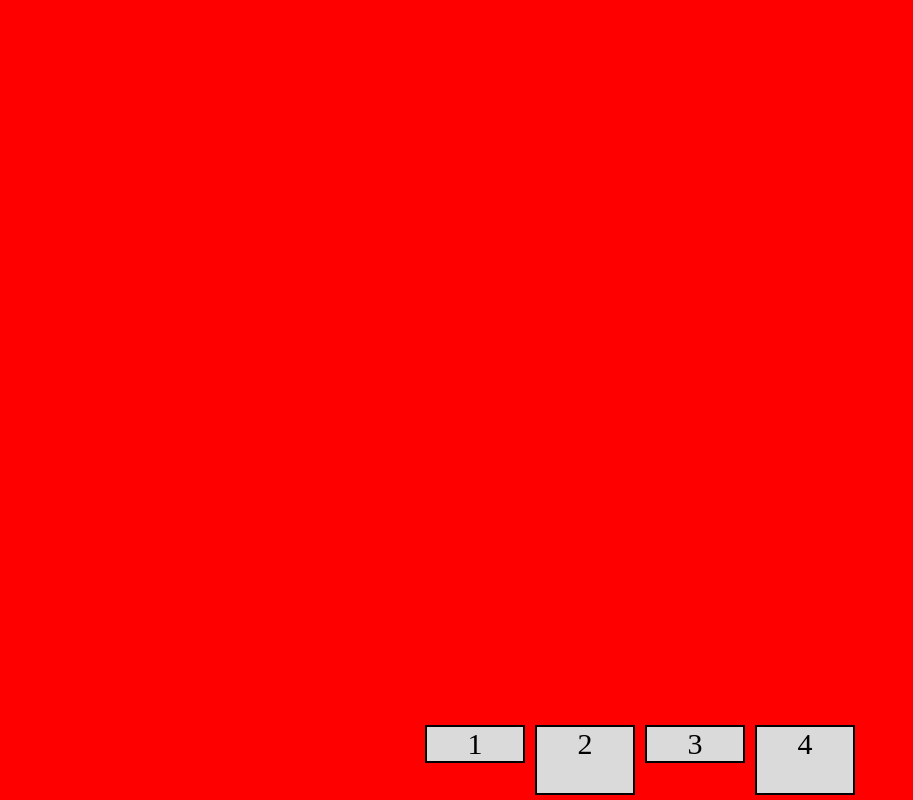
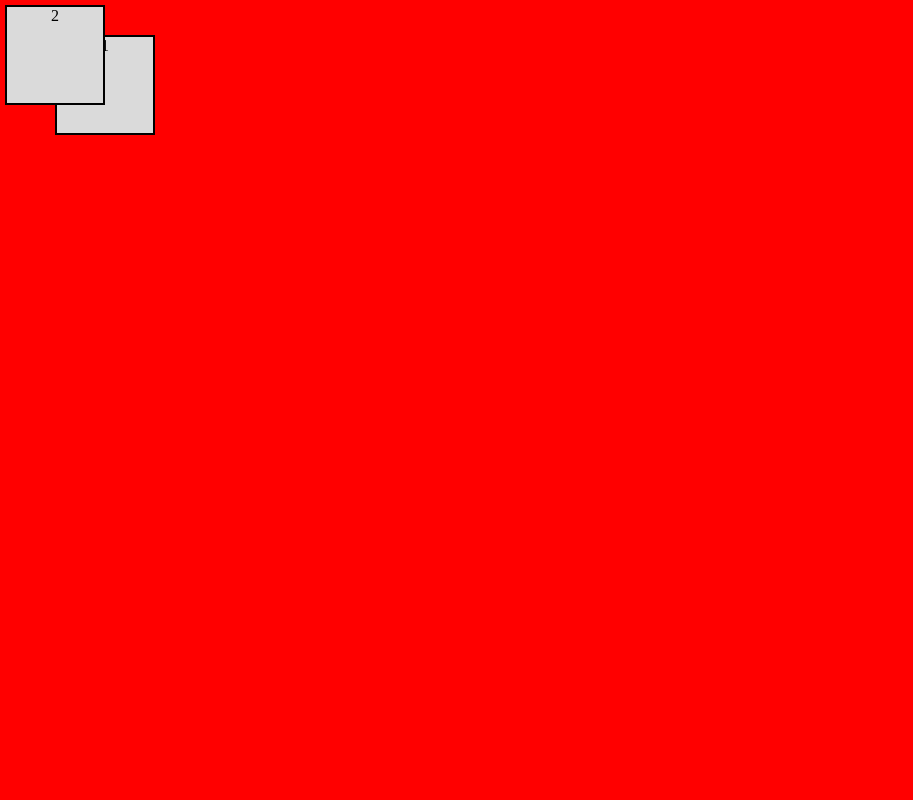
Before and after one commit to ramansaini14/November-2024, a plain HTML site: page CSS/DAY4/index.html in a window 1280 px wide. Shown: the whole page, without its empty margins (0-913 px from the left). Drawn offline with Linux system fonts and the light colour scheme.

Commit message:
transitionProperties Updated

```diff
--- a/CSS/DAY4/index.html
+++ b/CSS/DAY4/index.html
@@ -16,12 +16,12 @@
       display: flex;
       /* flex-direction: row;
       flex-wrap: wrap; */
-      flex-flow: row wrap;
-      justify-content: center;
+      /* flex-flow: row wrap;
+      justify-content: center; */
       /* justify-items: center; */
       /* justify-self: center; */
       /* align-self: stretch; */
-      align-items: last baseline;
+      /* align-items: last baseline; */
       /* align-items: last baseline; */
       /* justify-items: center; */
 
@@ -29,8 +29,9 @@
     .container > div{
       width: 100px;
       margin: 5px;
+      height: 100px;
       /* line-height: 80px; */
-      font-size: 30px;
+      /* font-size: 30px; */
       background-color: #dadada;
       border: 2px solid black;
       text-align: center;
@@ -38,17 +39,26 @@
     }
     .one{
       /* align-self: baseline; */
-      height: 70px;
+      /* height: 70px; */
+      position: absolute;
+      left: 50px;
+      top: 30px;
+      z-index: 0;
 
   }
+  .two{
+    z-index: 1;
+  }
+
+
   </style>
 </head>
 <body>
     <div class="container">
-      <div>1</div>
-      <div class="one">2</div>
-      <div>3</div>
-      <div class="one">4</div>
+      <div class="one">1</div>
+      <div class="two">2</div>
+      <!-- <div>3</div>
+      <div class="one">4</div> -->
       <!-- <div>5</div>
       <div class="one">6</div>
       <div>7</div>
--- /dev/null
+++ b/CSS/DAY5/style.css
@@ -0,0 +1,42 @@
+/* p{
+    border: 2px solid black;
+    writing-mode: vertical-rl;
+    height: 200px;
+
+
+} */
+/* .container{
+    border: 2px solid black;
+    display: flex;
+} */
+/* h2{ */
+    /* border: 2px solid black; */
+
+/* } */
+
+div{
+    height: 100px;
+    width: 100px;
+    background: linear-gradient(to top right, red 0%, green 30%, blue 80%);
+    /* transform: translate(50px, 50px) rotate(45deg) ; */
+    /* transform: translate(50px, 50px) skew(30deg); */
+    transform: translate(0px, 0px) scale(1);
+    border: 2px solid black;
+    /* transition:  all 0ms cubic- 3s ;  */
+    transition-property: all;
+    transition-duration: 4s;
+    transition-delay: 0ms;
+    transition-timing-function: cubic-bezier(0.73, 0.17, 0.29, 0.75);
+
+    /* transform: ; */
+}
+
+div:hover{
+    height: 100px;
+    width: 100px;
+    background: linear-gradient(to top right, red 0%, green 30%, blue 80%);
+    /* transform: translate(50px, 50px) rotate(45deg) ; */
+    /* transform: translate(50px, 50px) skew(30deg); */
+    transform: translate(0px, 0px) scale(1);
+    border: 2px solid black;
+}
```
Also changed, not shown: CSS/DAY5/index.html (added, +19 -0 lines).
